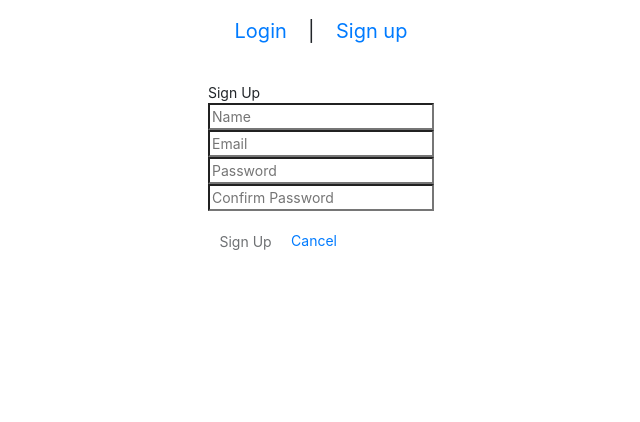
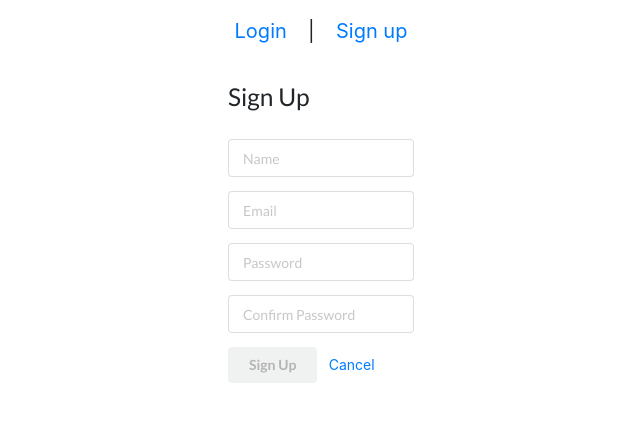
Before and after one commit to crystallynnv/booktrack, a React (Create React App) app: page /signup in a window 1280 px wide. Shown: the top 422 px of the page, without its empty margins (319-959 px from the left). Built offline with nearby package versions, Linux system fonts and the light colour scheme; no server answers.

Commit message:
styling signup and login page' '

```diff
--- a/src/components/SignupForm/SignupForm.jsx
+++ b/src/components/SignupForm/SignupForm.jsx
@@ -40,9 +40,9 @@ class SignupForm extends Component {
   render() {
     return (
       <div>
-        <header>Sign Up</header>
-        <form onSubmit={this.handleSubmit} >
-          <div>
+        <h3>Sign Up</h3> <br/>
+        <form className="ui form" onSubmit={this.handleSubmit} >
+          <div className="field">
             <input
               type="text"
               placeholder="Name"
@@ -51,7 +51,7 @@ class SignupForm extends Component {
               onChange={this.handleChange}
             />
           </div>
-          <div>
+          <div className="field">
             <input
               type="email"
               placeholder="Email"
@@ -60,7 +60,7 @@ class SignupForm extends Component {
               onChange={this.handleChange}
             />
           </div>
-          <div>
+          <div className="field">
             <input
               type="password"
               placeholder="Password"
@@ -69,7 +69,7 @@ class SignupForm extends Component {
               onChange={this.handleChange}
             />
           </div>
-          <div className="form-group">
+          <div className="form-group field">
             <input
               type="password"
               placeholder="Confirm Password"
@@ -80,7 +80,7 @@ class SignupForm extends Component {
           </div>
           <div>
             <button
-              className="btn btn-default"
+              className="ui button"
               disabled={this.isFormInvalid()}
             >
               Sign Up
--- a/src/pages/AddBooksPage/AddBooksPage.jsx
+++ b/src/pages/AddBooksPage/AddBooksPage.jsx
@@ -31,7 +31,7 @@ class AddBooksPage extends Component {
 render() {
     return (
       <>
-        <h3>Add a Book Page</h3>
+        <h3>Add a Book</h3><br/>
         <form class="ui form" ref={this.formRef} autoComplete="off" onSubmit={this.handleSubmit}>
           <div class="field">
             <label>Received By</label>
--- a/src/pages/BookListPage/BookListPage.jsx
+++ b/src/pages/BookListPage/BookListPage.jsx
@@ -4,8 +4,6 @@ import Book from '../../components/Book/Book';
 
 function BookListPage(props) {
     if(props.books.length) {
-
-
 
     return (
         <>
@@ -38,8 +36,7 @@ function BookListPage(props) {
     )
     } else {
         return(
-            <h3>No Books Listed Yet</h3>
-
+            <h5>Start Tracking Your Bookkeeping by Logging in and Clicking the Add Link!</h5>
         )
     }
 }
--- a/src/pages/LoginPage/LoginPage.jsx
+++ b/src/pages/LoginPage/LoginPage.jsx
@@ -34,9 +34,9 @@ class LoginPage extends Component {
   render() {
     return (
       <div className="LoginPage">
-        <header>Log In</header>
-        <form onSubmit={this.handleSubmit} >
-          <div>
+        <h3>Log In</h3><br/>
+        <form className="ui form" onSubmit={this.handleSubmit} >
+          <div className="field">
             <input
               type="email"
               placeholder="Email"
@@ -45,7 +45,7 @@ class LoginPage extends Component {
               onChange={this.handleChange}
             />
           </div>
-          <div>
+          <div className="field">
             <input
               type="password"
               placeholder="Password"
@@ -55,7 +55,7 @@ class LoginPage extends Component {
             />
           </div>
           <div>
-            <button>Log In</button>
+            <button className="ui button">Log In</button>
             &nbsp;&nbsp;&nbsp;
             <Link to='/'>Cancel</Link>
           </div>
```
